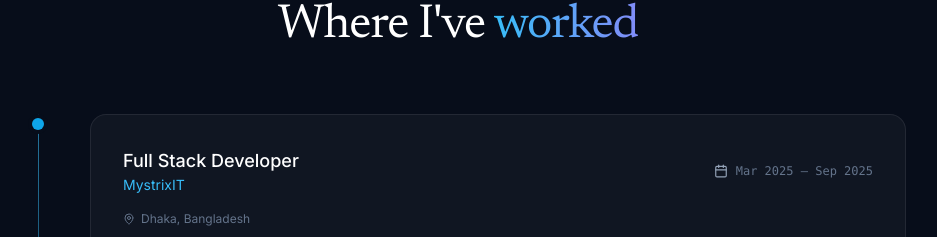
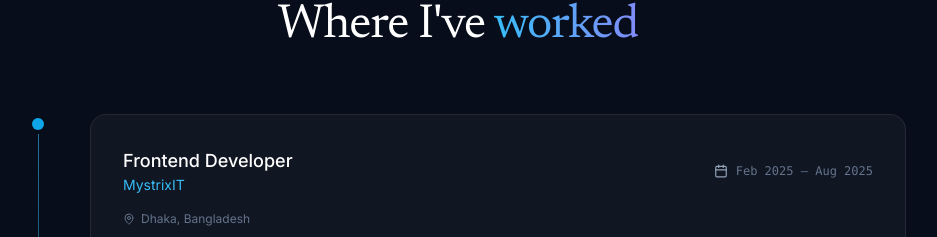
Before and after one commit to AnturDN/Portfolio, a React (Vite) app: page / in a window 1280 px wide. Shown: the part 3392-3629 px from the top of the page, without its empty margins (182-1119 px from the left). Built offline with nearby package versions, Linux system fonts and the light colour scheme.

Commit message:
Refactor Experience component and update job title

```diff
--- a/src/components/Experience.jsx
+++ b/src/components/Experience.jsx
@@ -35,12 +35,12 @@ export default function Experience() {
             <div className={`${card} p-6 sm:p-8`}>
               <div className="flex flex-col sm:flex-row sm:items-center sm:justify-between gap-2 mb-4">
                 <div>
-                  <h3 className="text-lg font-medium text-slate-900 dark:text-white">Full Stack Developer</h3>
+                  <h3 className="text-lg font-medium text-slate-900 dark:text-white">Frontend Developer</h3>
                   <p className="text-sm text-sky-700 dark:text-sky-400">MystrixIT</p>
                 </div>
                 <div className="flex items-center gap-2">
                   <LuCalendar className="w-3.5 h-3.5 text-slate-400" />
-                  <span className="text-xs text-slate-500 font-mono">Mar 2025 – Sep 2025</span>
+                  <span className="text-xs text-slate-500 font-mono">Feb 2025 – Aug 2025</span>
                 </div>
               </div>
               <p className="text-xs text-slate-500 mb-5 flex items-center gap-1.5">
```
